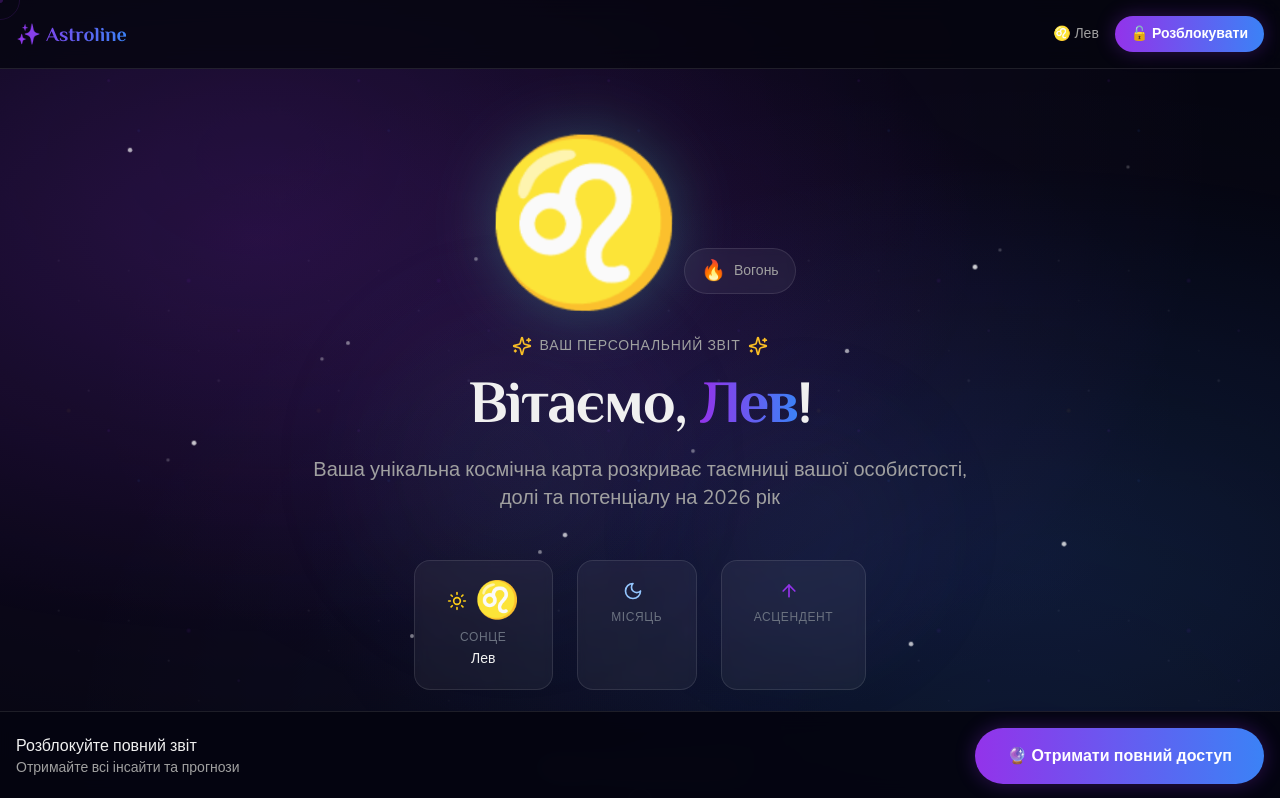
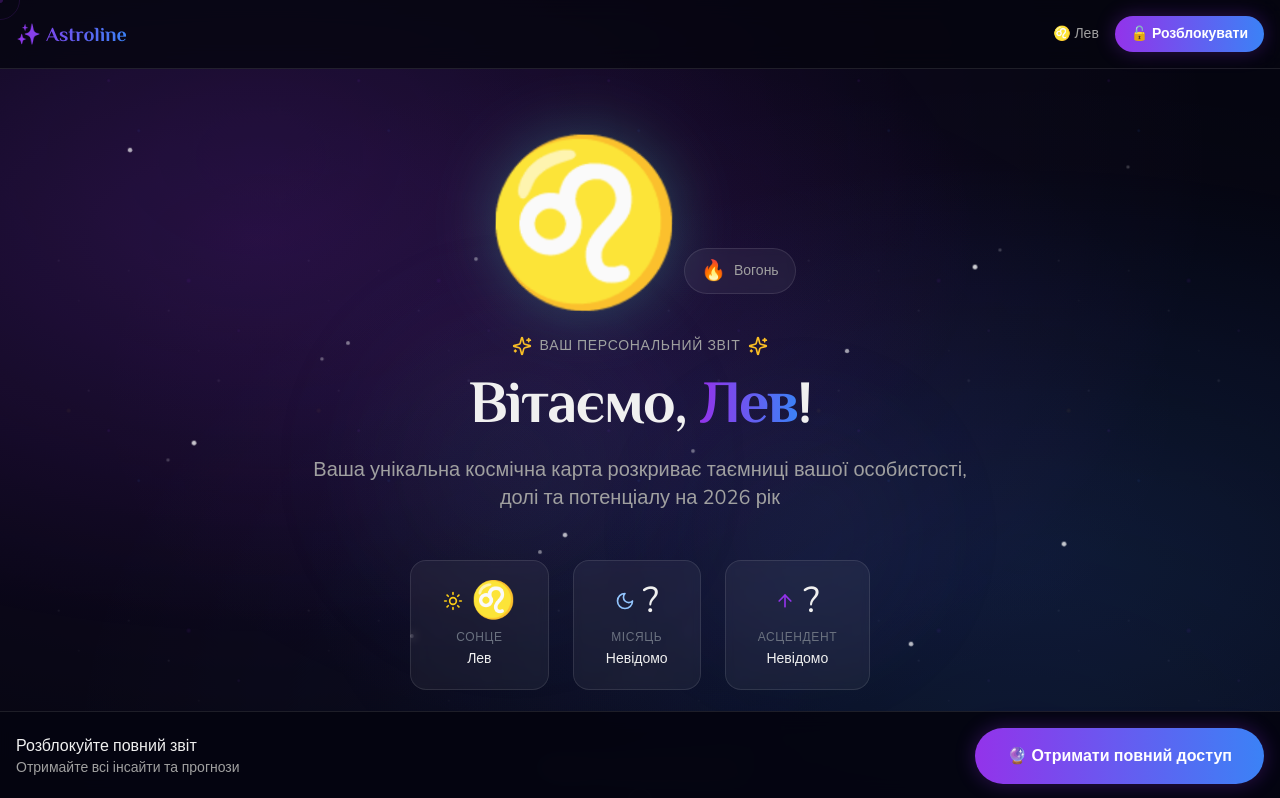
Before and after one commit to rsan17/astroline, a Next.js app: page /report/1 in a window 1280 px wide. Shown: the top 798 px of the page. Built offline with nearby package versions, Linux system fonts and the light colour scheme; no server answers.

Commit message:
fix: handle UnknownSign type in ReportHero component

```diff
--- a/src/components/report/ReportHero.tsx
+++ b/src/components/report/ReportHero.tsx
@@ -4,6 +4,7 @@ import { motion } from 'framer-motion';
 import { Sparkles, Sun, Moon, ArrowUp } from 'lucide-react';
 import { getElementEmoji } from '@/lib/report-data';
 import type { NatalChart } from '@/types/report';
+import { isUnknownSign } from '@/types/report';
 
 interface ReportHeroProps {
   natalChart: NatalChart;
@@ -188,10 +189,14 @@ export function ReportHero({ natalChart, userName }: ReportHeroProps) {
           >
             <div className="flex items-center justify-center gap-2 mb-2">
               <Moon className="w-5 h-5 text-blue-300" />
-              <span className="text-3xl md:text-4xl">{moonSign.symbol}</span>
+              <span className="text-3xl md:text-4xl">
+                {isUnknownSign(moonSign) ? '?' : moonSign.symbol}
+              </span>
             </div>
             <div className="text-xs text-text-muted uppercase tracking-wider">Місяць</div>
-            <div className="text-sm font-medium text-text-primary mt-1">{moonSign.name}</div>
+            <div className="text-sm font-medium text-text-primary mt-1">
+              {isUnknownSign(moonSign) ? 'Невідомо' : moonSign.name}
+            </div>
           </motion.div>
 
           {/* Rising Sign */}
@@ -201,10 +206,14 @@ export function ReportHero({ natalChart, userName }: ReportHeroProps) {
           >
             <div className="flex items-center justify-center gap-2 mb-2">
               <ArrowUp className="w-5 h-5 text-accent" />
-              <span className="text-3xl md:text-4xl">{risingSign.symbol}</span>
+              <span className="text-3xl md:text-4xl">
+                {isUnknownSign(risingSign) ? '?' : risingSign.symbol}
+              </span>
             </div>
             <div className="text-xs text-text-muted uppercase tracking-wider">Асцендент</div>
-            <div className="text-sm font-medium text-text-primary mt-1">{risingSign.name}</div>
+            <div className="text-sm font-medium text-text-primary mt-1">
+              {isUnknownSign(risingSign) ? 'Невідомо' : risingSign.name}
+            </div>
           </motion.div>
         </motion.div>
 
```
